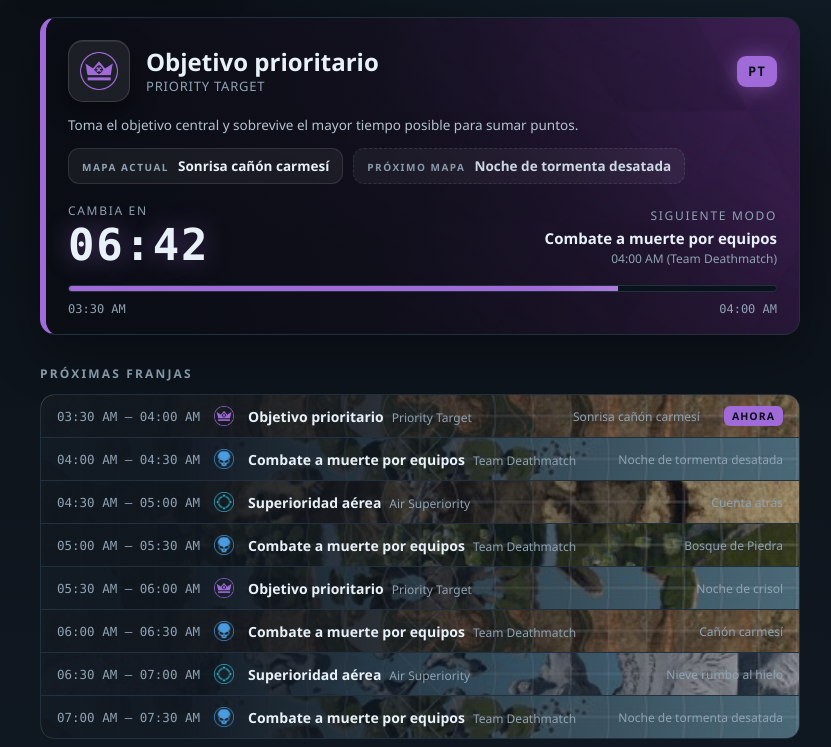
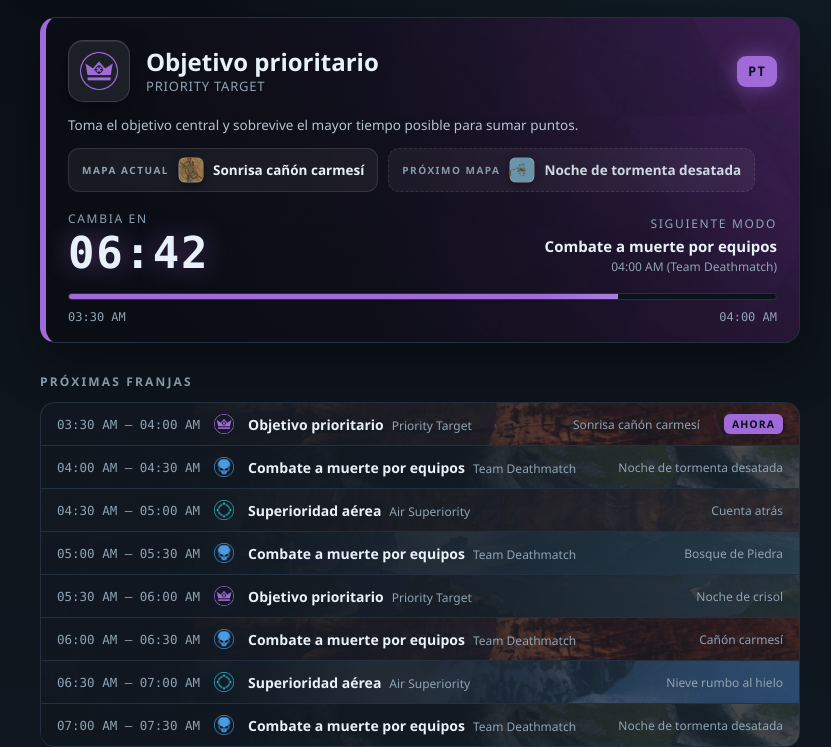
Before and after one commit to iLyCoNs/metalstorm, a plain HTML site: page index.html in a window 1280 px wide. Shown: the part 73-820 px from the top of the page, without its empty margins (220-1051 px from the left). Drawn offline with Linux system fonts and the light colour scheme.

Commit message:
Wallpapers de mapas por franja y miniaturas en la tarjeta
- Pantallas de carga oficiales como fondo de cada franja (wall-*.jpg, wiki CC BY-SA)
- Miniaturas de minimapa en las chips de mapa actual/proximo
- README con creditos de los wallpapers

```diff
--- a/index.html
+++ b/index.html
@@ -132,12 +132,19 @@
   .chips{display:flex;gap:10px;flex-wrap:wrap;margin-top:14px}
   .chips[hidden]{display:none}
   .chip{
-    display:flex;align-items:baseline;gap:9px;
+    display:flex;align-items:center;gap:9px;
     padding:8px 13px;border-radius:11px;
     background:rgba(255,255,255,.055);
     border:1px solid rgba(255,255,255,.11);
     font-size:13.5px;font-weight:600;
     backdrop-filter:blur(2px);
+  }
+  .mapthumb{
+    width:26px;height:26px;border-radius:8px;flex:0 0 auto;
+    background-position:center;background-size:cover;background-repeat:no-repeat;
+    background-color:rgba(255,255,255,.06);
+    border:1px solid rgba(255,255,255,.2);
+    box-shadow:0 2px 8px rgba(0,0,0,.4);
   }
   .chip b{
     font-size:10px;letter-spacing:.15em;text-transform:uppercase;
@@ -180,7 +187,7 @@
   ul.schedule .mapbg{
     position:absolute;inset:0;z-index:0;pointer-events:none;
     background-position:center;background-size:cover;background-repeat:no-repeat;
-    background-image:linear-gradient(90deg, rgba(15,22,31,.97) 18%, rgba(15,22,31,.66) 58%, rgba(15,22,31,.38)), var(--mbg);
+    background-image:linear-gradient(90deg, rgba(15,22,31,.985) 18%, rgba(15,22,31,.80) 55%, rgba(15,22,31,.45)), var(--mbg);
   }
   ul.schedule li > :not(.mapbg){position:relative;z-index:1}
   @media (hover:hover){
@@ -300,8 +307,8 @@
       <div class="desc" id="modeDesc">—</div>
 
       <div class="chips" id="chips" hidden>
-        <span class="chip"><b>Mapa actual</b><span id="mapNow">—</span></span>
-        <span class="chip next"><b>Próximo mapa</b><span id="mapNext">—</span></span>
+        <span class="chip"><b>Mapa actual</b><span class="mapthumb" id="mapThumbNow"></span><span id="mapNow">—</span></span>
+        <span class="chip next"><b>Próximo mapa</b><span class="mapthumb" id="mapThumbNext"></span><span id="mapNext">—</span></span>
       </div>
 
       <div class="timer-row">
@@ -389,12 +396,12 @@ const MODES = {
    MAPAS — nombres oficiales en español (loc-es-ES.config)
    ============================================================ */
 const MAPAS = {
-  Arctic:      { base:'Rumbo al hielo',    day:'Rumbo al hielo',    night:'Noche rumbo al hielo',        snow:'Nieve rumbo al hielo',     mini:'assets/map-arctic.jpg' },
-  Canyon:      { base:'Cañón carmesí',     day:'Cañón carmesí',     night:'Noche de cañón carmesí',      sunrise:'Sonrisa cañón carmesí',  mini:'assets/map-canyon.jpg' },
-  Seastacks:   { base:'Tormenta desatada', day:'Tormenta desatada', night:'Noche de tormenta desatada',                                      mini:'assets/map-seastacks.jpg' },
-  Stoneforest: { base:'Bosque de Piedra',  day:'Bosque de Piedra',  night:'Noche del Bosque de Piedra',                                      mini:'assets/map-stoneforest.jpg' },
-  Volcano:     { base:'Crisol',            day:'Crisol',            night:'Noche de crisol',                                                   mini:'assets/map-volcano.jpg' },
-  Countdown:   { base:'Cuenta atrás',      day:'Cuenta atrás',      night:'Noche de cuenta atrás',                                           mini:'assets/map-countdown.jpg' },
+  Arctic:      { base:'Rumbo al hielo',    day:'Rumbo al hielo',    night:'Noche rumbo al hielo',        snow:'Nieve rumbo al hielo',     mini:'assets/map-arctic.jpg',     wall:'assets/wall-arctic.jpg' },
+  Canyon:      { base:'Cañón carmesí',     day:'Cañón carmesí',     night:'Noche de cañón carmesí',      sunrise:'Sonrisa cañón carmesí',  mini:'assets/map-canyon.jpg',     wall:'assets/wall-canyon.jpg' },
+  Seastacks:   { base:'Tormenta desatada', day:'Tormenta desatada', night:'Noche de tormenta desatada',                                      mini:'assets/map-seastacks.jpg',  wall:'assets/wall-seastacks.jpg' },
+  Stoneforest: { base:'Bosque de Piedra',  day:'Bosque de Piedra',  night:'Noche del Bosque de Piedra',                                      mini:'assets/map-stoneforest.jpg',wall:'assets/wall-stoneforest.jpg' },
+  Volcano:     { base:'Crisol',            day:'Crisol',            night:'Noche de crisol',                                                   mini:'assets/map-volcano.jpg',    wall:'assets/wall-volcano.jpg' },
+  Countdown:   { base:'Cuenta atrás',      day:'Cuenta atrás',      night:'Noche de cuenta atrás',                                           mini:'assets/map-countdown.jpg', wall:'assets/wall-countdown.jpg' },
   Enclave:     { base:'Enclave',           day:'Enclave' }
 };
 
@@ -529,7 +536,8 @@ const els = {
   clockUtc:$('clockUtc'), clockLocal:$('clockLocal'), schedule:$('schedule'),
   bgA:$('bgA'), bgB:$('bgB'),
   evBanner:$('eventBanner'), evText:$('eventText'),
-  chips:$('chips'), mapNow:$('mapNow'), mapNext:$('mapNext')
+  chips:$('chips'), mapNow:$('mapNow'), mapNext:$('mapNext'),
+  mapThumbNow:$('mapThumbNow'), mapThumbNext:$('mapThumbNext')
 };
 
 let ultimoSlot = 0;
@@ -551,6 +559,14 @@ function setFondo(url) {
   layer.classList.add('show');
   layers[frontLayer].classList.remove('show');
   frontLayer = next;
+}
+
+function setMini(el, s) {
+  const m = (s && MAPAS[s.mapa] && MAPAS[s.mapa].mini) || '';
+  if (el.dataset.mini === m) return;
+  el.dataset.mini = m;
+  el.style.backgroundImage = m ? 'url("' + m + '")' : 'none';
+  el.style.display = m ? '' : 'none';
 }
 
 function render() {
@@ -602,6 +618,8 @@ function render() {
     els.chips.hidden = false;
     set('mapNow', els.mapNow, sNow.nombre);
     set('mapNext', els.mapNext, sNext ? sNext.nombre : '—');
+    setMini(els.mapThumbNow, sNow);
+    setMini(els.mapThumbNext, sNext);
   } else {
     els.chips.hidden = true;
   }
@@ -638,10 +656,11 @@ function renderSchedule(inicioActual) {
     const actual = i === 0;
     const s = slotDe(ini);
     const nomMapa = s ? s.nombre : '';
-    const mini = (s && MAPAS[s.mapa] && MAPAS[s.mapa].mini) ? MAPAS[s.mapa].mini : '';
+    const M = (s && MAPAS[s.mapa]) ? MAPAS[s.mapa] : null;
+    const bgUrl = (M && (M.wall || M.mini)) || '';
     filas.push(
       '<li class="' + (actual ? 'now' : '') + '" title="' + info.en + ' — ' + info.desc + (nomMapa ? ' — ' + nomMapa : '') + '">' +
-        (mini ? '<span class="mapbg" style="--mbg:url(' + mini + ')"></span>' : '') +
+        (bgUrl ? '<span class="mapbg" style="--mbg:url(' + bgUrl + ')"></span>' : '') +
         '<span class="t">' + fmtHora(ini) + '<span class="te"> – ' + fmtHora(finf) + '</span></span>' +
         (info.icon ? '<span class="ico" style="--c:' + info.color + ';--i:url(' + info.icon + ')"></span>' : '') +
         '<span class="m">' + info.es + '<small>' + info.en + '</small></span>' +
@@ -656,6 +675,7 @@ function renderSchedule(inicioActual) {
 // precarga de fondos para que el cambio de modo sea instantáneo
 ['bg-tdm','bg-as','bg-pt','bg-ctf','bg-vip'].forEach(n => { const i = new Image(); i.src = 'assets/' + n + '.png'; });
 ['arctic','countdown','canyon','volcano','seastacks','stoneforest'].forEach(n => { const i = new Image(); i.src = 'assets/map-' + n + '.jpg'; });
+['arctic','canyon','countdown','seastacks','stoneforest','volcano'].forEach(n => { const i = new Image(); i.src = 'assets/wall-' + n + '.jpg'; });
 
 render();
 setInterval(render, 250);
```
Also changed, not shown: README.md, assets/wall-arctic.jpg (added), assets/wall-canyon.jpg (added), assets/wall-countdown.jpg (added), assets/wall-seastacks.jpg (added), assets/wall-stoneforest.jpg (added), assets/wall-volcano.jpg (added).
